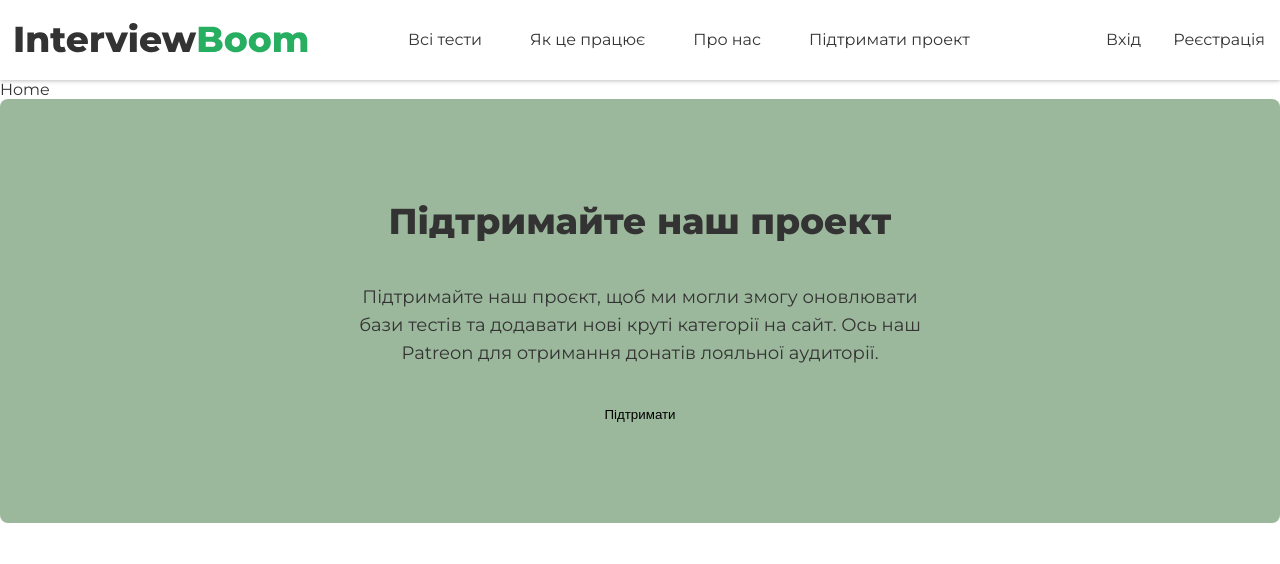
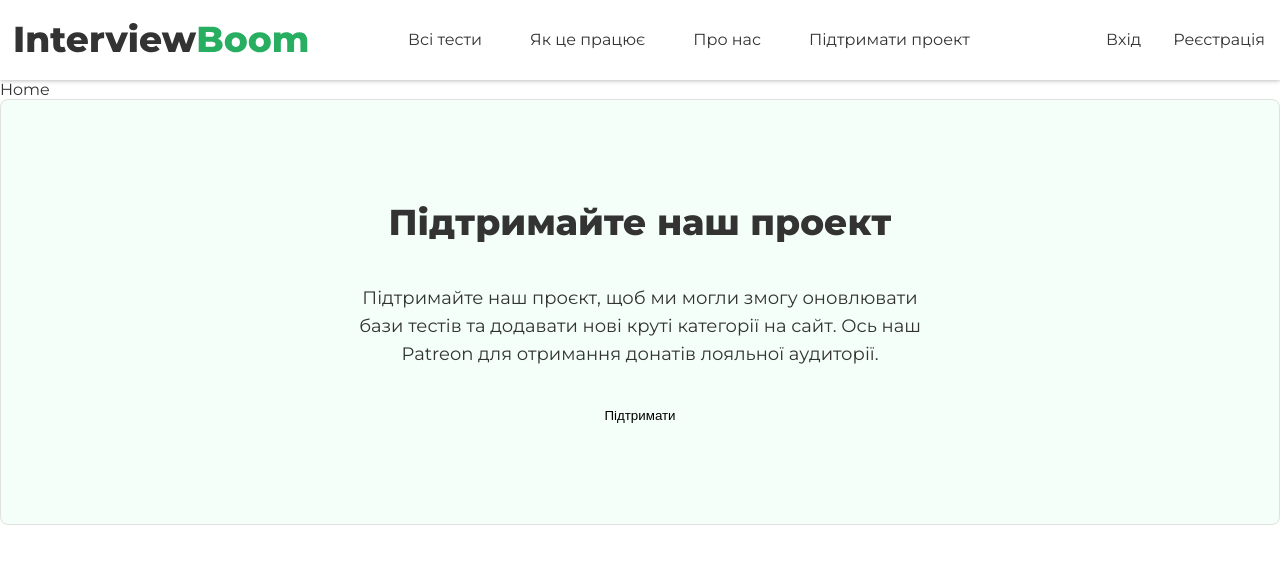
Before and after one commit to Interviewboom/frontend, a Next.js app: page / in a window 1280 px wide. Shown: the top 564 px of the page. Built offline with nearby package versions, Linux system fonts and the light colour scheme.

Commit message:
rema,ed module

```diff
--- a/src/components/elements/Text/Text.module.scss
+++ b/src/components/elements/Text/Text.module.scss
@@ -7,11 +7,11 @@
 }
 .big {
     font-size: 18px;
-    line-height: 22px;
+    line-height: 28px;
 }
 .medium {
     font-size: 16px;
-    line-height: 20px;
+    line-height: 28px;
 }
 
 .small {
--- a/src/components/modules/Donate/Donate.module.scss
+++ b/src/components/modules/SupportProjectBlock/SupportProjectBlock.module.scss
@@ -10,13 +10,14 @@
 }
 
 .wrapper {
-    background-color: rgb(156, 184, 156);
+    background-color: $light-lime-color;
     display: flex;
     justify-content: center;
     padding: 100px 15px;
     max-width: $desktop-content-width;
     width: 100%;
     border-radius: 8px;
+    border: 1px solid $light-grey-color;
 }
 
 .content {
@@ -26,8 +27,4 @@
     & > *:not(:first-child) {
         margin-top: 40px;
     }
-
-    & p {
-        line-height: 28px;
-    }
 }
--- a/src/pages/index.tsx
+++ b/src/pages/index.tsx
@@ -1,13 +1,14 @@
 import type { NextPage } from "next";
 
 import { DefaultLayout } from "@layouts/DefaultLayout";
-import Donate from "../components/modules/Donate/Donate";
+
+import { SupportProjectBlock } from "../components/modules/SupportProjectBlock/SupportProjectBlock";
 
 const HomePage: NextPage = () => {
     return (
         <DefaultLayout>
             Home
-            <Donate />
+            <SupportProjectBlock />
         </DefaultLayout>
     );
 };
--- a/src/sass/_colors.scss
+++ b/src/sass/_colors.scss
@@ -6,3 +6,4 @@ $light-grey-color: #e0e0e0;
 $input-focus-color: #2f80ed;
 $light-error-color: #eb5757;
 $dark-error-color: #b00e23;
+$light-lime-color: #f5fff9;
```
Also changed, not shown: src/components/modules/SupportProjectBlock/SupportProjectBlock.tsx (renamed from src/components/modules/Donate/Donate.tsx, +4 -6 lines).
